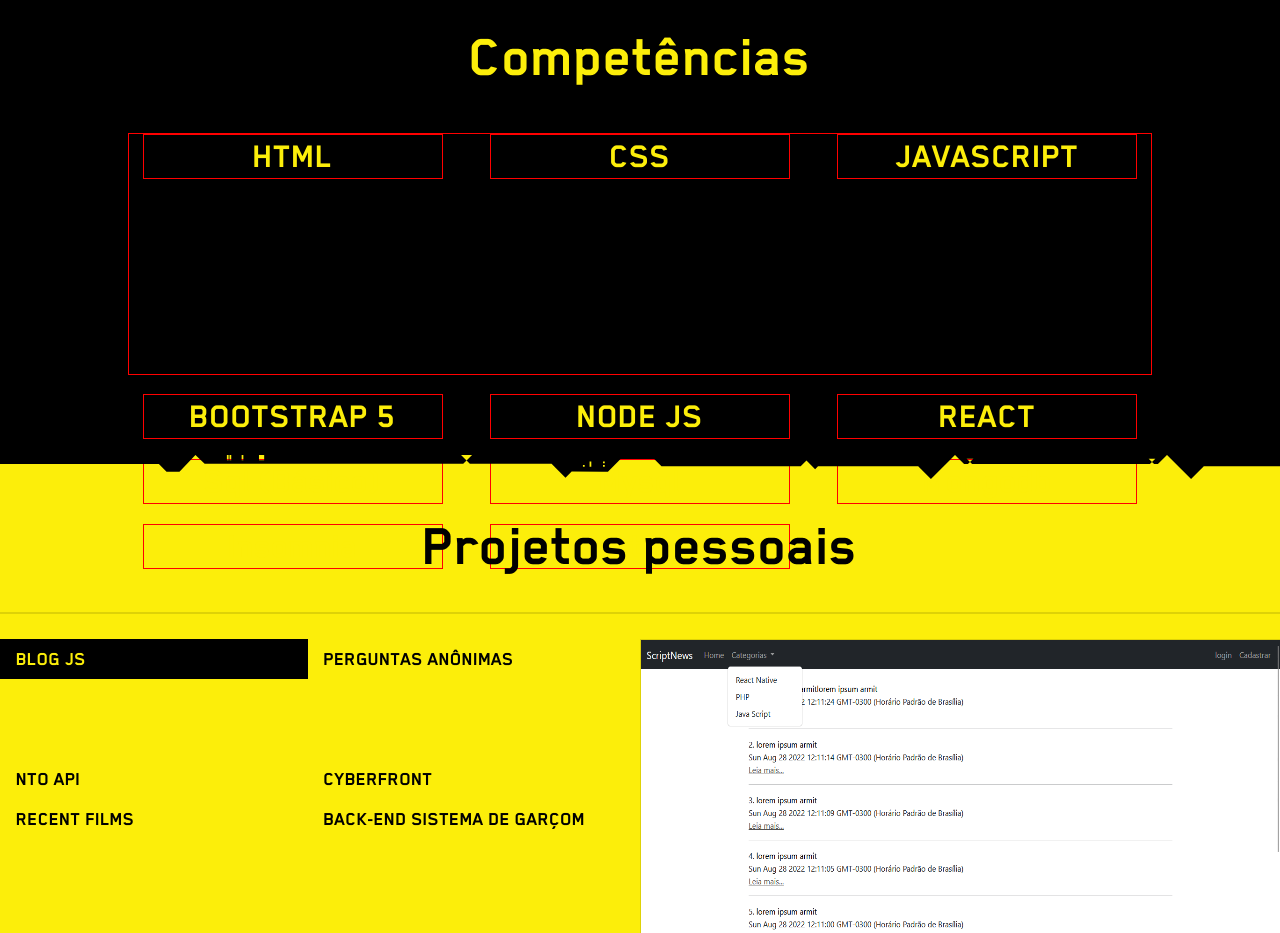
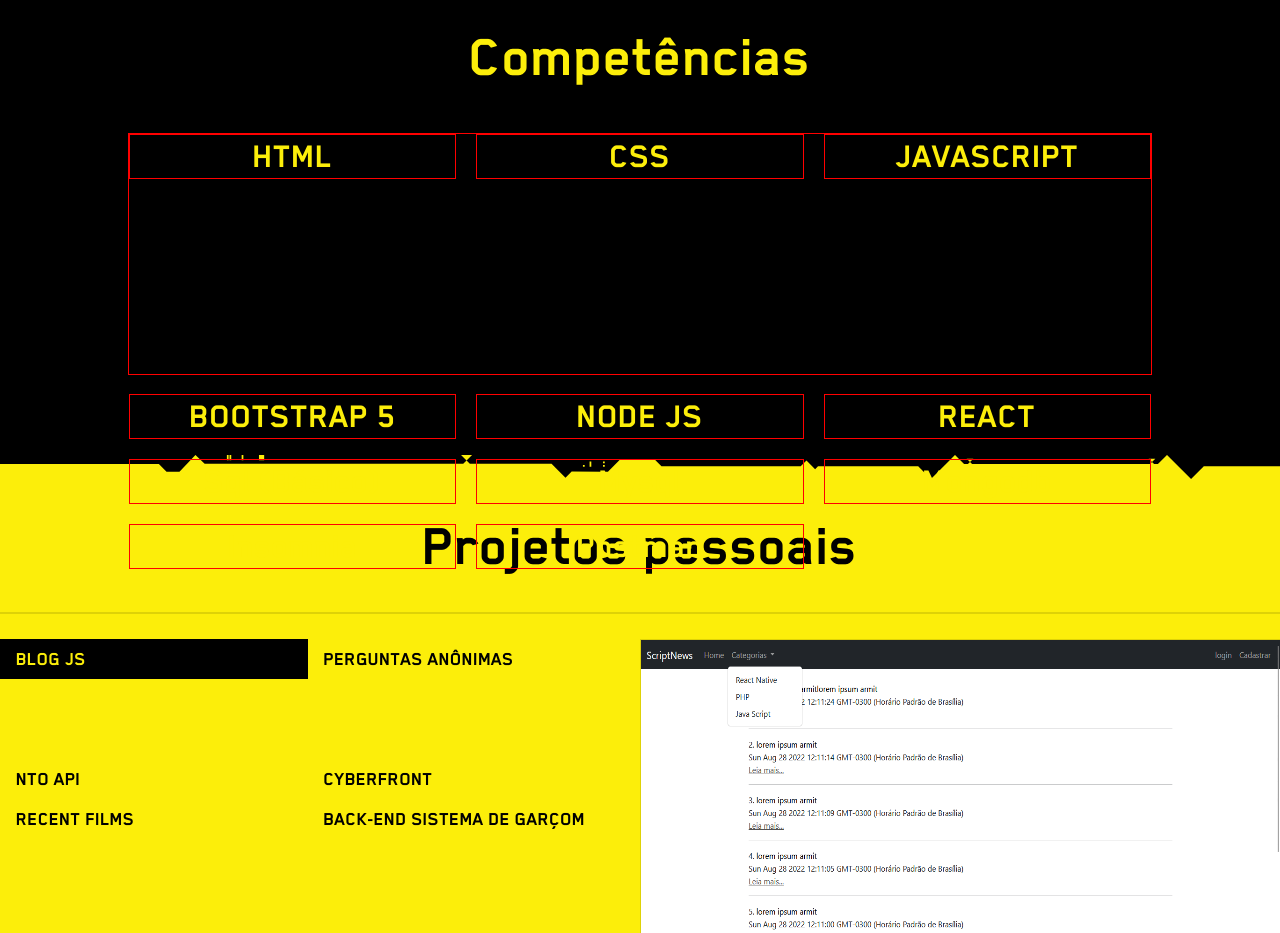
Before and after one commit to DevMarcosEd/cyberFolio, a React (Create React App) app: page / in a window 1280 px wide. Shown: the part 1120-2053 px from the top of the page. Built offline with nearby package versions, Linux system fonts and the light colour scheme.

Commit message:
alteração css 2.0

```diff
--- a/src/components/Skills/skills.css
+++ b/src/components/Skills/skills.css
@@ -26,24 +26,23 @@
 }
 
 .content-skills {
+    width: 100%;
+    max-width: 1080px;
     flex-wrap: wrap;
     display: grid;
     grid: 100% / 1fr 1fr 1fr;
     gap: 20px;
     border: 1px solid red;
-    width: 100%;
-    height: 100%;
+    position: relative;
 }
 
 .content-skills p {
     text-align: center;
-    margin: 0 auto;
-    width: 300px;
+    width: 100%;
     height: 45px;
     font-size: 36px;
     font-family: Blender;
     user-select: none;
-    white-space: nowrap;
     border: 1px solid red;
 }
 
```
